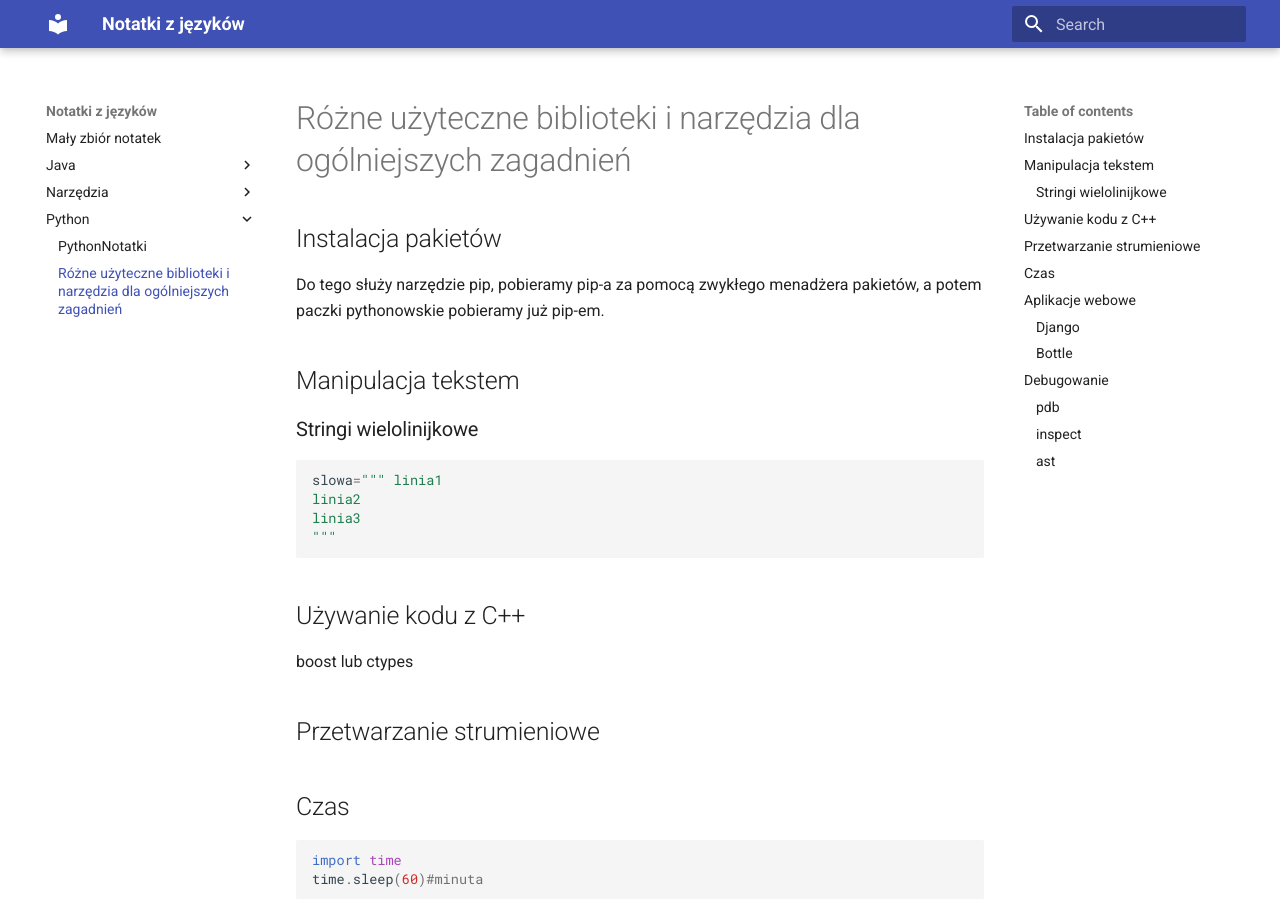
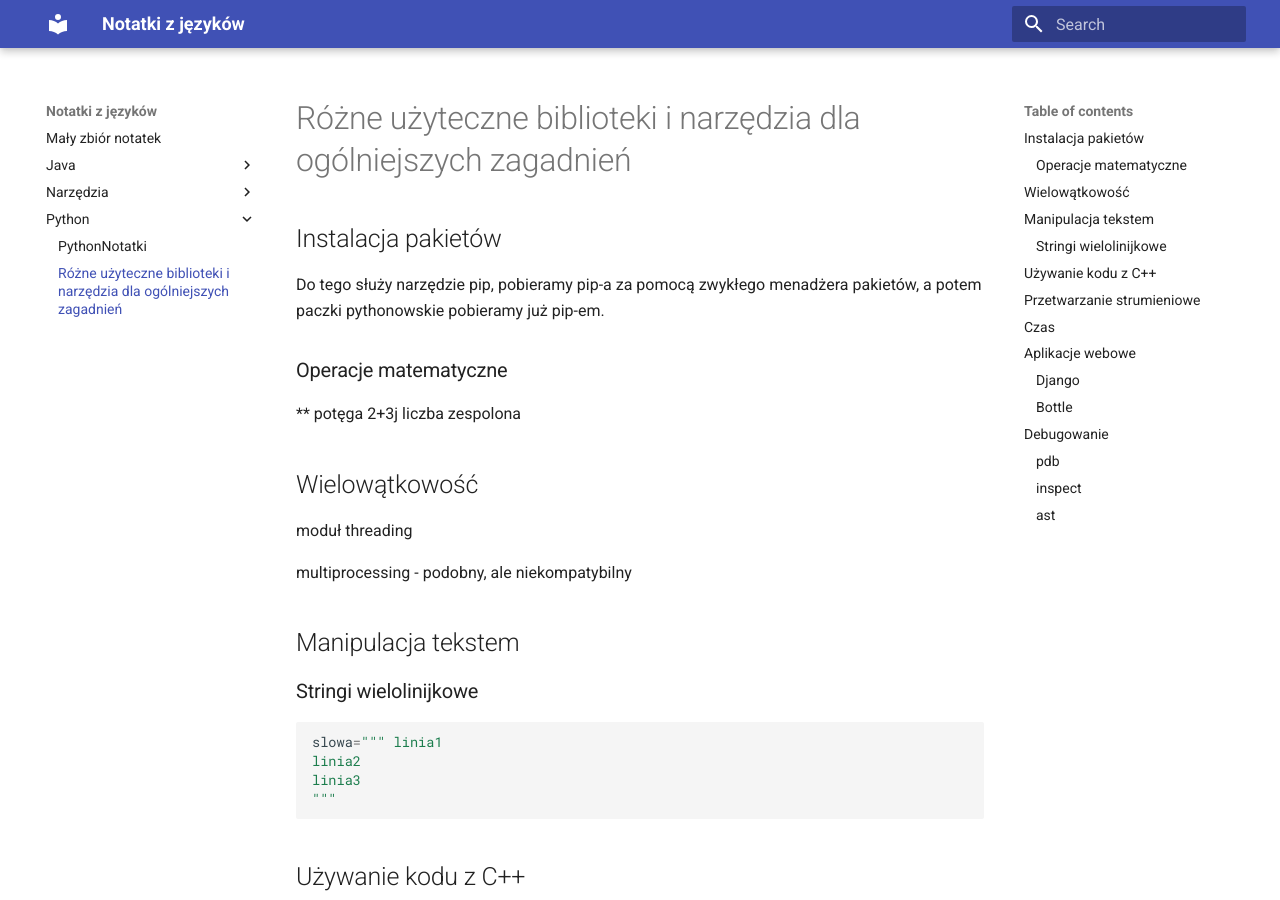
Before and after one commit to pktiuk/notatki_z_jezykow, an MkDocs documentation site: the page built from docs/Python/biblioteki.md, in a window 1280 px wide and 900 px high. Built offline with MkDocs 1.6.1 and Material for MkDocs 9.7.7, drawn with Linux system fonts in a browser that asks for light colours.

Commit message:
Jeszcze kilka bibliotek

```diff
--- a/docs/Python/biblioteki.md
+++ b/docs/Python/biblioteki.md
@@ -3,6 +3,14 @@
 ## Instalacja pakietów
 Do tego służy narzędzie pip, pobieramy pip-a za pomocą zwykłego menadżera pakietów, a potem paczki pythonowskie pobieramy już pip-em.
 
+### Operacje matematyczne
+** potęga
+2+3j liczba zespolona
+
+## Wielowątkowość
+moduł threading
+
+multiprocessing - podobny, ale niekompatybilny
 
 ## Manipulacja tekstem
 
```
